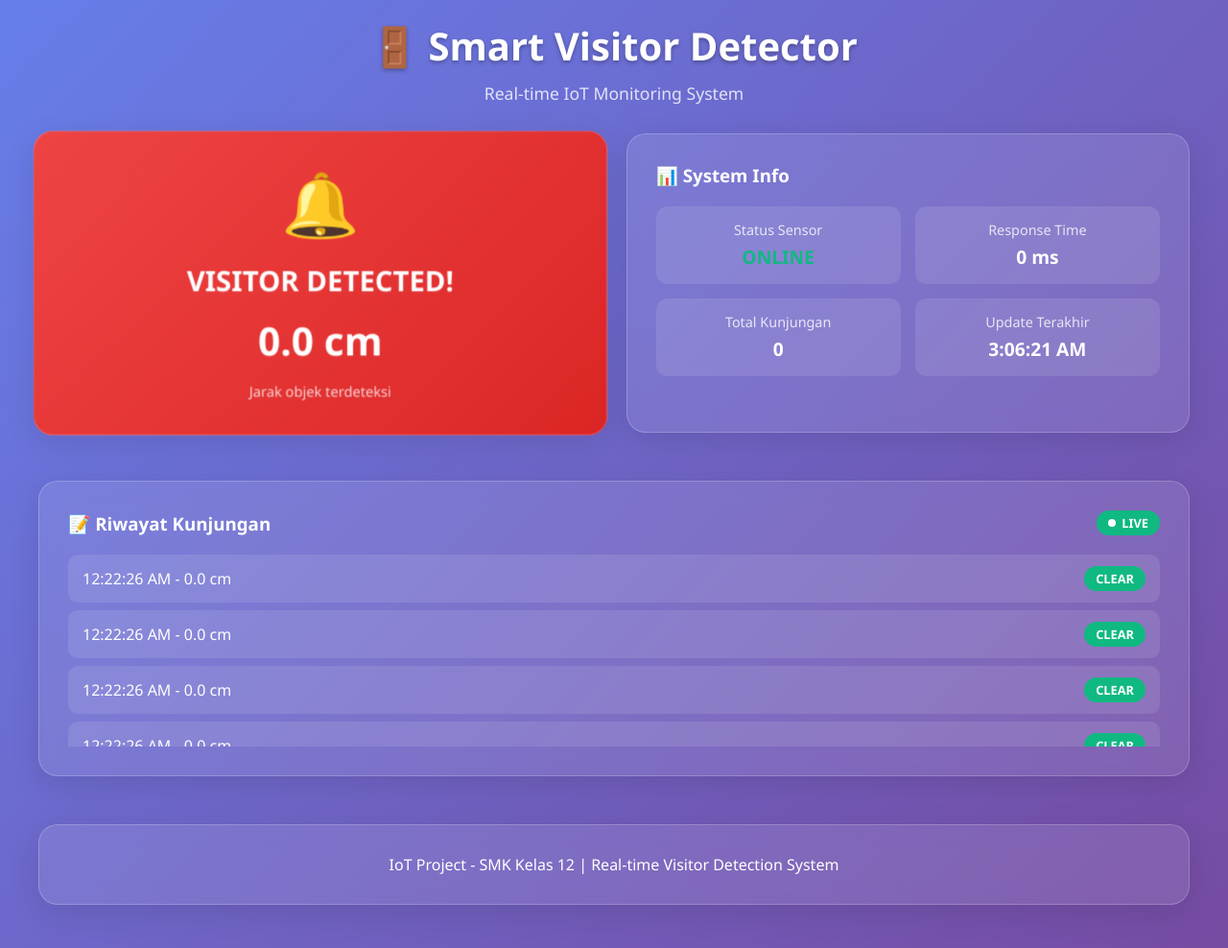
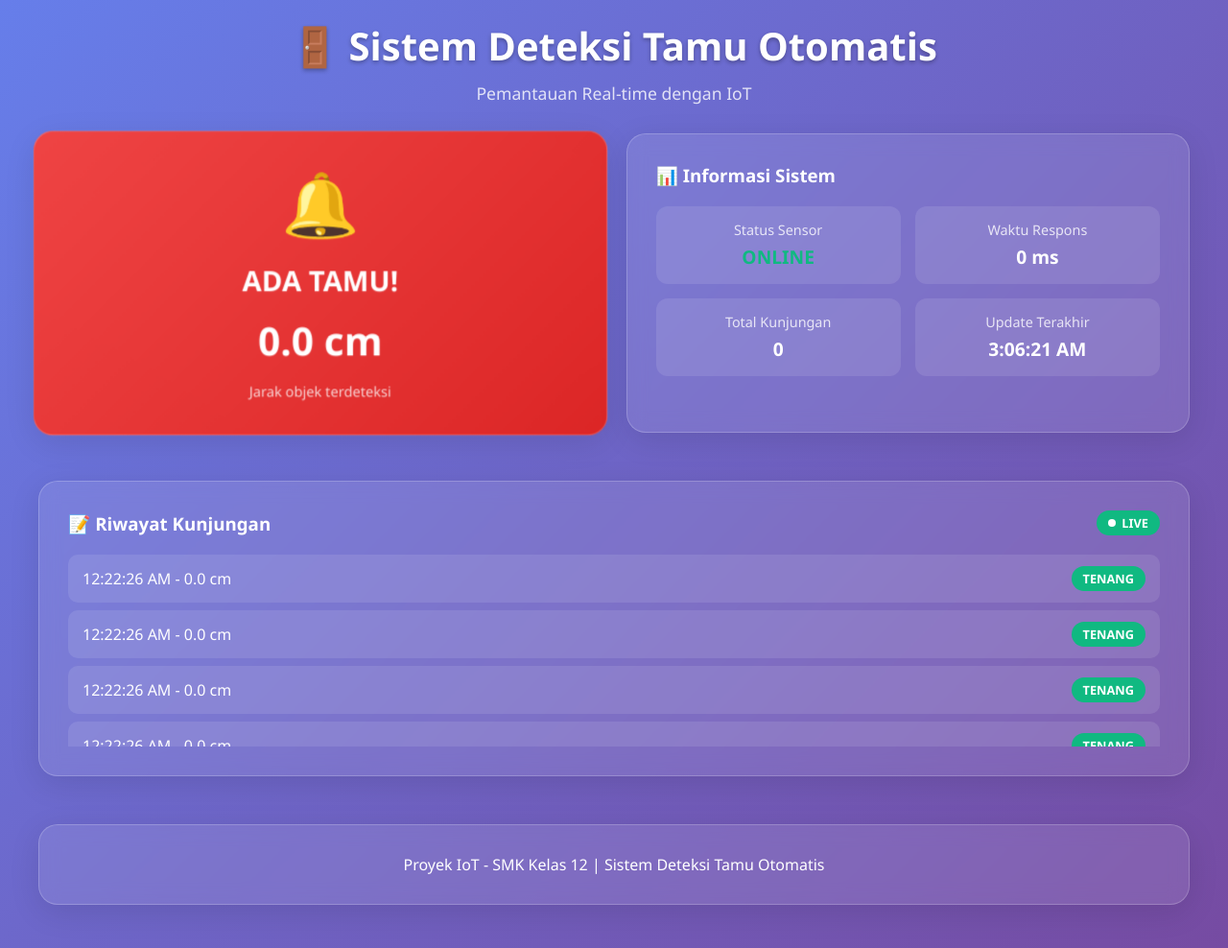
Before and after one commit to syafiq609/2-IN-1, a Flask app: page / in a window 1280 px wide. Shown: the whole page at 96% size. Run offline with Flask 3, Linux system fonts and the light colour scheme.

Commit message:
index html dan app.py  yang terupdate dengan bahasa indonesia

```diff
--- a/app.py
+++ b/app.py
@@ -4,34 +4,46 @@ import time
 
 app = Flask(__name__)
 
-# Simpan data terakhir - SESUAIKAN DENGAN ESP32
+# Simpan data terakhir - SESUAIKAN DENGAN WEBSITE BAHASA INDONESIA
 last_sensor_data = {
     'distance': 0,
-    'status': 'AREA_CLEAR',  # ← GUNAKAN VALUE YANG SAMA DENGAN ESP32
+    'status': 'TENANG',  # ← UBAH: 'AREA_CLEAR' → 'TENANG'
     'timestamp': time.time()
 }
+
 
 @app.route('/')
 def home():
     return render_template('index.html', data=last_sensor_data)
+
 
 # API untuk terima data dari ESP32
 @app.route('/api/sensor', methods=['POST'])
 def receive_sensor_data():
     global last_sensor_data
     data = request.json
+
+    # Konversi status dari ESP32 ke bahasa Indonesia untuk website
+    status_indonesia = 'TENANG'  # default
+    if data['status'] == 'VISITOR_DETECTED':
+        status_indonesia = 'ADA TAMU'
+    elif data['status'] == 'AREA_CLEAR':
+        status_indonesia = 'TENANG'
+
     last_sensor_data = {
         'distance': data['distance'],
-        'status': data['status'],  # ← "VISITOR_DETECTED" atau "AREA_CLEAR"
+        'status': status_indonesia,  # ← PAKAI STATUS BAHASA INDONESIA
         'timestamp': data['timestamp']
     }
     print(f"📡 Data diterima: {last_sensor_data}")
     return jsonify({'status': 'success'})
+
 
 # API untuk website ambil data
 @app.route('/api/status')
 def get_status():
     return jsonify(last_sensor_data)
 
+
 if __name__ == '__main__':
     app.run(debug=True, host='0.0.0.0', port=5001)
--- a/templates/index.html
+++ b/templates/index.html
@@ -3,7 +3,7 @@
 <head>
     <meta charset="UTF-8">
     <meta name="viewport" content="width=device-width, initial-scale=1.0">
-    <title>Smart Visitor Detector - IoT System</title>
+    <title>Sistem Deteksi Tamu Otomatis</title>
     <style>
         /* === MODERN CSS VARIABLES === */
         :root {
@@ -88,12 +88,12 @@
             transition: all 0.3s ease;
         }
 
-        .status-card.visitor-detected {
+        .status-card.ada-tamu {
             background: linear-gradient(135deg, #ef4444, #dc2626);
             animation: pulse 2s infinite;
         }
 
-        .status-card.area-clear {
+        .status-card.tenang {
             background: linear-gradient(135deg, #10b981, #059669);
         }
 
@@ -179,11 +179,11 @@
             font-weight: bold;
         }
 
-        .status-visitor {
+        .status-tamu {
             background: #ef4444;
         }
 
-        .status-clear {
+        .status-tenang {
             background: #10b981;
         }
 
@@ -234,8 +234,8 @@
     <div class="container">
         <!-- HEADER -->
         <div class="header">
-            <h1>🚪 Smart Visitor Detector</h1>
-            <p>Real-time IoT Monitoring System</p>
+            <h1>🚪 Sistem Deteksi Tamu Otomatis</h1>
+            <p>Pemantauan Real-time dengan IoT</p>
         </div>
 
         <!-- MAIN DASHBOARD -->
@@ -243,21 +243,21 @@
             <!-- STATUS CARD -->
             <div class="glass-card status-card fade-in" id="status-card">
                 <div class="status-icon" id="status-icon">💤</div>
-                <div class="status-text" id="status-text">AREA CLEAR</div>
+                <div class="status-text" id="status-text">TENANG</div>
                 <div class="distance-value" id="distance-value">0 cm</div>
                 <div class="info-label">Jarak objek terdeteksi</div>
             </div>
 
             <!-- INFO CARD -->
             <div class="glass-card info-card fade-in">
-                <h3 style="margin-bottom: 20px;">📊 System Info</h3>
+                <h3 style="margin-bottom: 20px;">📊 Informasi Sistem</h3>
                 <div class="info-grid">
                     <div class="info-item">
                         <div class="info-label">Status Sensor</div>
                         <div class="info-value" id="sensor-status">ONLINE</div>
                     </div>
                     <div class="info-item">
-                        <div class="info-label">Response Time</div>
+                        <div class="info-label">Waktu Respons</div>
                         <div class="info-value" id="response-time">- ms</div>
                     </div>
                     <div class="info-item">
@@ -282,8 +282,8 @@
                 </div>
                 <div class="history-list" id="history-list">
                     <div class="history-item">
-                        <span>System started</span>
-                        <span class="history-status status-clear">CLEAR</span>
+                        <span>Sistem dimulai</span>
+                        <span class="history-status status-tenang">TENANG</span>
                     </div>
                 </div>
             </div>
@@ -291,7 +291,7 @@
 
         <!-- FOOTER -->
         <div class="glass-card" style="text-align: center;">
-            <p>IoT Project - SMK Kelas 12 | Real-time Visitor Detection System</p>
+            <p>Proyek IoT - SMK Kelas 12 | Sistem Deteksi Tamu Otomatis</p>
         </div>
     </div>
 
@@ -352,10 +352,14 @@
                 const historyItem = document.createElement('div');
                 historyItem.className = 'history-item fade-in';
 
+                // Konversi status ke bahasa Indonesia
+                let statusText = item.status === 'VISITOR_DETECTED' ? 'TAMU' : 'TENANG';
+                let statusClass = item.status === 'VISITOR_DETECTED' ? 'status-tamu' : 'status-tenang';
+
                 historyItem.innerHTML = `
                     <span>${item.time} - ${item.distance.toFixed(1)} cm</span>
-                    <span class="history-status ${item.status === 'VISITOR_DETECTED' ? 'status-visitor' : 'status-clear'}">
-                        ${item.status === 'VISITOR_DETECTED' ? 'VISITOR' : 'CLEAR'}
+                    <span class="history-status ${statusClass}">
+                        ${statusText}
                     </span>
                 `;
 
@@ -373,14 +377,14 @@
 
             // Update status card based on distance (same logic as ESP32)
             if (data.distance < 50) {
-                statusCard.className = 'glass-card status-card visitor-detected fade-in';
+                statusCard.className = 'glass-card status-card ada-tamu fade-in';
                 statusIcon.textContent = '🔔';
-                statusText.textContent = 'VISITOR DETECTED!';
+                statusText.textContent = 'ADA TAMU!';
                 statusText.style.color = 'white';
             } else {
-                statusCard.className = 'glass-card status-card area-clear fade-in';
+                statusCard.className = 'glass-card status-card tenang fade-in';
                 statusIcon.textContent = '💤';
-                statusText.textContent = 'AREA CLEAR';
+                statusText.textContent = 'TENANG';
                 statusText.style.color = 'white';
             }
 
@@ -404,13 +408,13 @@
                 const endTime = Date.now();
 
                 sensorStatus.textContent = 'ONLINE';
-                sensorStatus.style.color = '#10b981';  // ✅ FIXED: Warna hijau langsung
+                sensorStatus.style.color = '#10b981';
 
                 updateDashboard(data);
             } catch (error) {
                 console.error('Error fetching data:', error);
                 sensorStatus.textContent = 'OFFLINE';
-                sensorStatus.style.color = '#ef4444';  // ✅ FIXED: Warna merah langsung
+                sensorStatus.style.color = '#ef4444';
             }
         }
 
```
